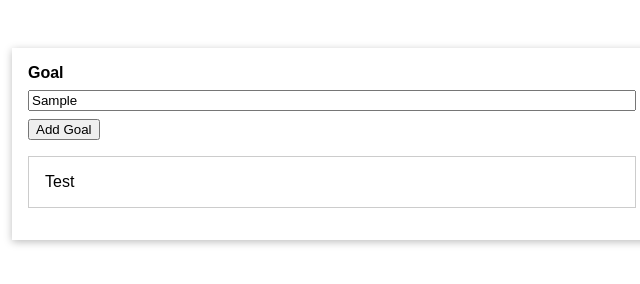
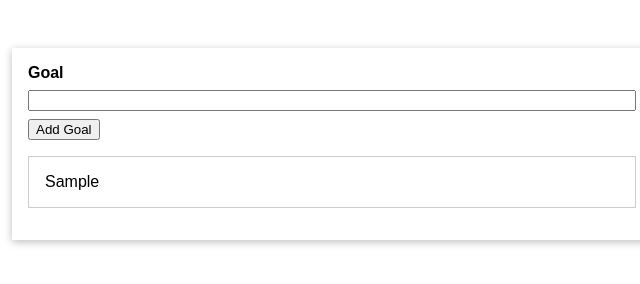
Before and after one commit to judeharding/vue, a plain HTML site: page gs-01-starting-project/index.html in a window 1280 px wide. Both pictures are taken after typing "Sample" into the empty fields and a click on the button "Add Goal". Shown: the full height of the page, 308-948 px from the left. Drawn offline with Linux system fonts and the light colour scheme.

Commit message:
vanilla js section

```diff
--- a/gs-01-starting-project/app.js
+++ b/gs-01-starting-project/app.js
@@ -0,0 +1,17 @@
+// to add stuff to the list, you need 3 constants:
+// access to button, access to field, access to list
+
+const buttonEl = document.querySelector('button');
+const inputEl = document.querySelector('input');
+const listEl = document.querySelector('ul');
+
+
+function addGoal() {
+    const enteredValue = inputEl.value;
+    const listItemEl = document.createElement('li');
+    listItemEl.textContent = enteredValue;
+    listEl.appendChild(listItemEl);
+    inputEl.value = '';
+
+}
+buttonEl.addEventListener('click', addGoal);
--- a/gs-01-starting-project/index.html
+++ b/gs-01-starting-project/index.html
@@ -14,7 +14,7 @@
         <button>Add Goal</button>
       </div>
       <ul>
-        <li>Test</li>
+        <!-- <li>Test</li> -->
       </ul>
     </div>
     <script src="app.js"></script>
```
